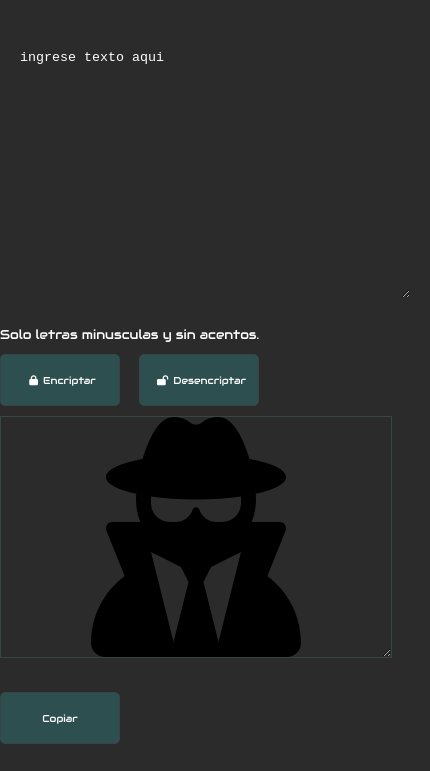
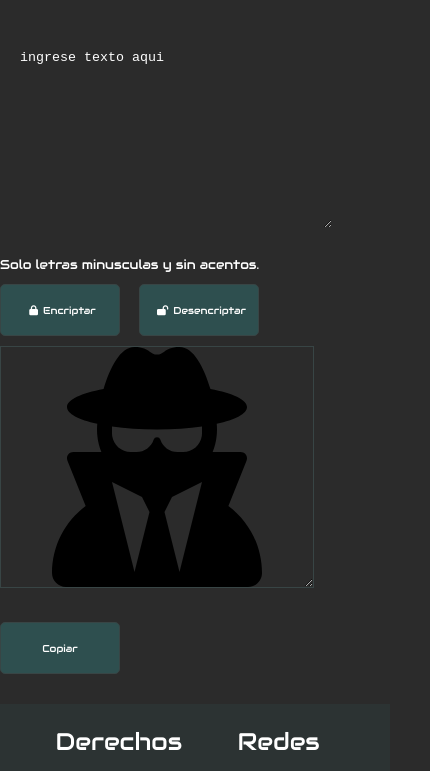
Before and after one commit to HERRERA1010/encriptador-alura, a plain HTML site: page index.html in a window 390 px wide. Shown: the part 72-843 px from the top of the page, 430 px wide, since content can reach past the window. Drawn offline with Linux system fonts and the light colour scheme.

Commit message:
correccion de margenes en modo celular

```diff
--- a/assets/css/styles.css
+++ b/assets/css/styles.css
@@ -79,7 +79,7 @@ a{
     height: 240px;
     width: 250px;
     border: 1px solid #384545;
-    background-image: url(../imagenes/mensajeArea.svg);
+    background-image: url(../imagenes/user-secret-solid42.svg);
     background-repeat: no-repeat;
     background-position: center;
 }
@@ -87,7 +87,6 @@ a{
 #caja-respuesta{
     color: #ffffff;
 }
-
 /*------> ESTILOS DE BOTONES <------*/
 
 .estilos-botones{
@@ -122,8 +121,6 @@ a{
     font-size: 20px;
     margin: 5px;
 }
-
-
 /******FOOTER*******/
 
 .fa-square-github, .fa-linkedin{
@@ -173,13 +170,13 @@ footer {
     }
 
     .ouput-respuesta{
-      width: 100%;
+      width: 80%;
         margin-left:auto;
     }
 
     .text-area-estilos{
-        height: 250px;
-        width: 100%;
+        height: 180px;
+        width: 80%;
         margin: 20px;
     }
 
@@ -200,8 +197,6 @@ footer {
         font-family: 'Audiowide', cursive;
         font-weight: 100;
         font-size:  10px;
-
-
     }
 
     .fa-lock{
```
Also changed, not shown: assets/imagenes/user-secret-solid42.svg (added).
